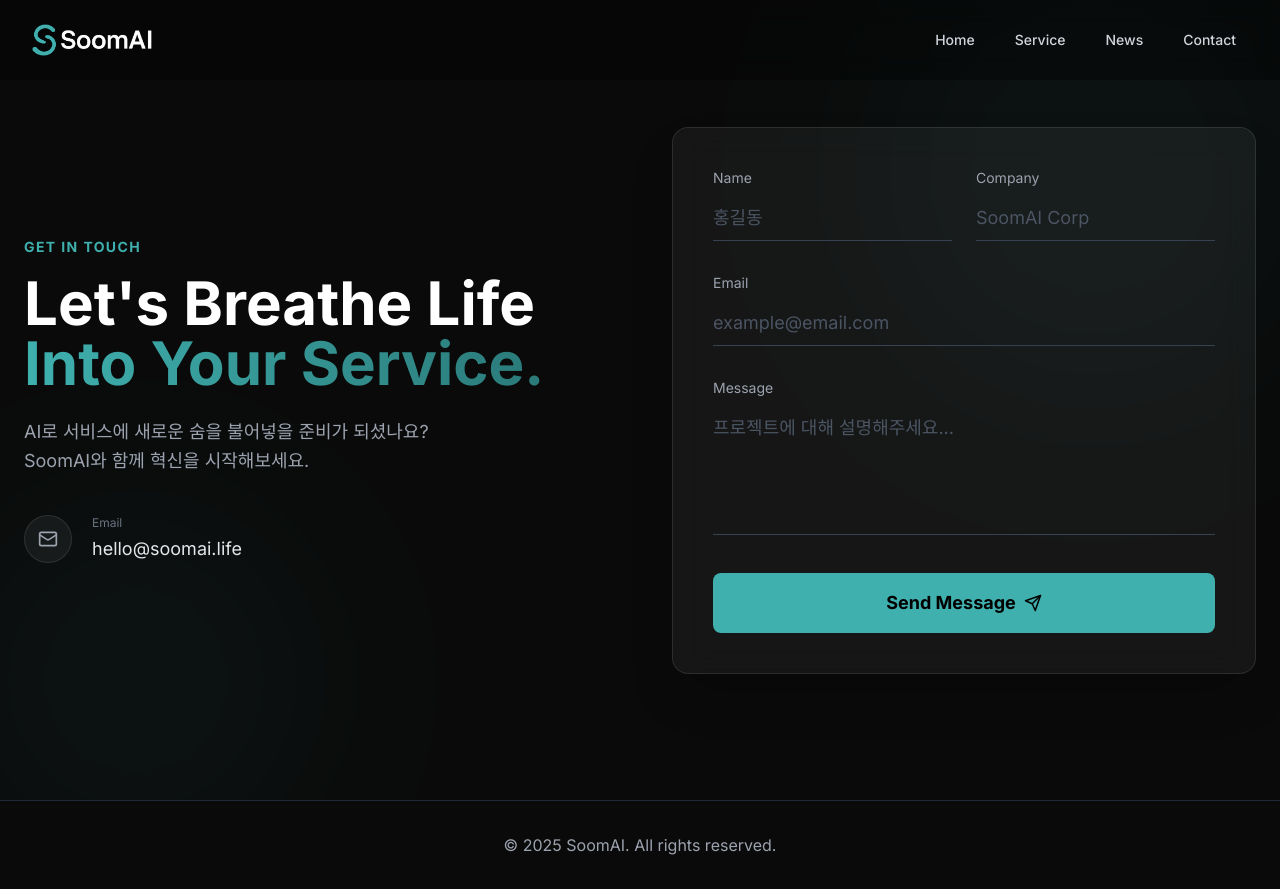
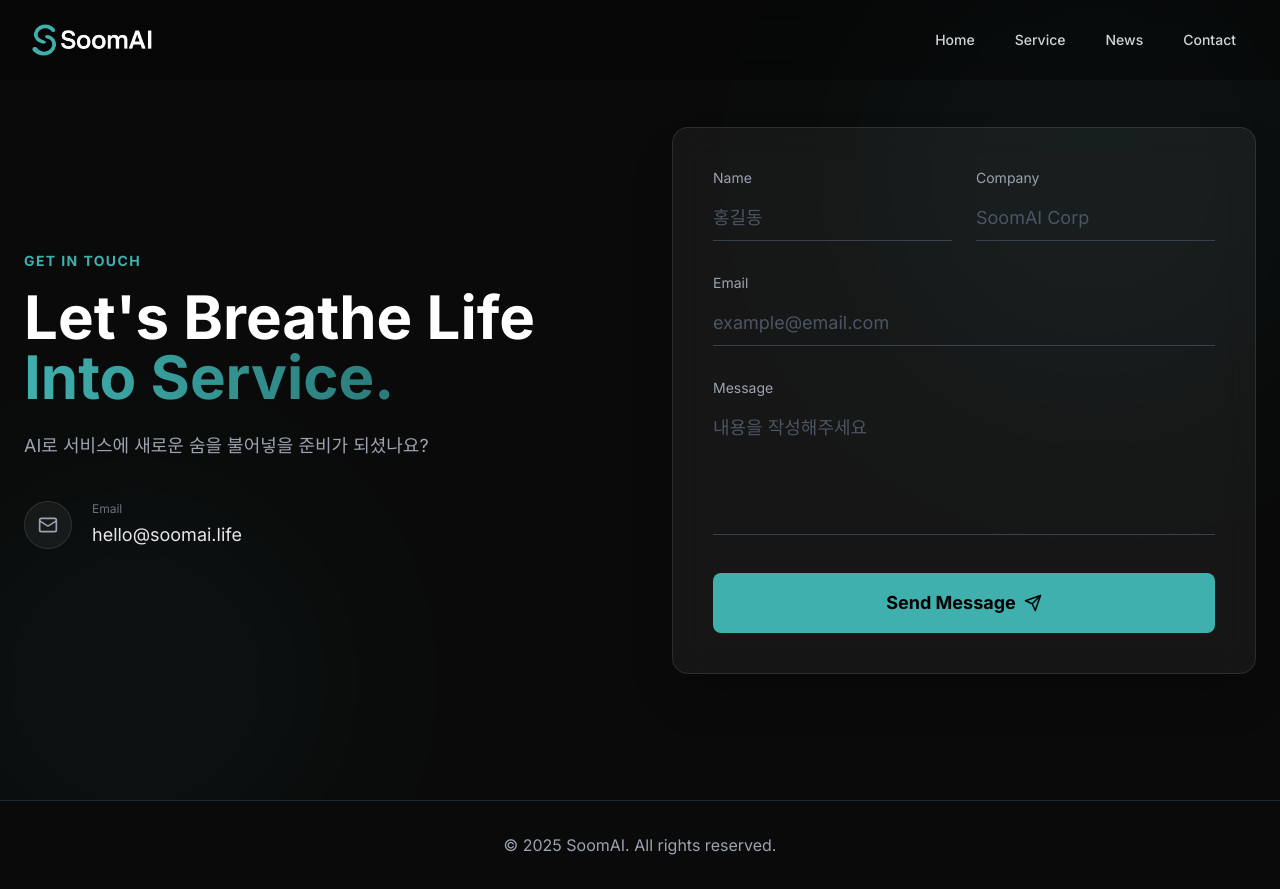
Before and after one commit to huni-na/SoomAI_Website, a Next.js app: page /contact in a window 1280 px wide. Built offline with nearby package versions, Linux system fonts and the light colour scheme; no server answers.

Commit message:
ContactSection text update

```diff
--- a/components/contact/ContactSection.tsx
+++ b/components/contact/ContactSection.tsx
@@ -67,12 +67,11 @@ const ContactSection = () => {
             <h1 className="text-5xl md:text-6xl font-bold text-white mb-6 leading-tight">
               Let's Breathe Life <br />
               <span className="text-transparent bg-clip-text bg-gradient-to-r from-[#3FB0AE] to-[#2a7a79]">
-                Into Your Service.
+                Into Service.
               </span>
             </h1>
             <p className="text-gray-400 text-lg mb-10 max-w-md leading-relaxed">
               AI로 서비스에 새로운 숨을 불어넣을 준비가 되셨나요?
-              SoomAI와 함께 혁신을 시작해보세요.
             </p>
           </motion.div>
 
@@ -123,7 +122,7 @@ const ContactSection = () => {
                   name="message" // [수정됨] name="message"가 있어야 서버에서 읽을 수 있음
                   rows={4}
                   className="w-full bg-transparent border-b border-gray-700 text-white text-lg py-2 focus:outline-none focus:border-[#3FB0AE] transition-colors resize-none placeholder-gray-600"
-                  placeholder="프로젝트에 대해 설명해주세요..."
+                  placeholder="내용을 작성해주세요"
                   required
                 />
                 <span className="absolute bottom-0 left-0 w-0 h-[2px] bg-[#3FB0AE] transition-all duration-300 group-focus-within:w-full shadow-[0_0_10px_#3FB0AE]" />
```
